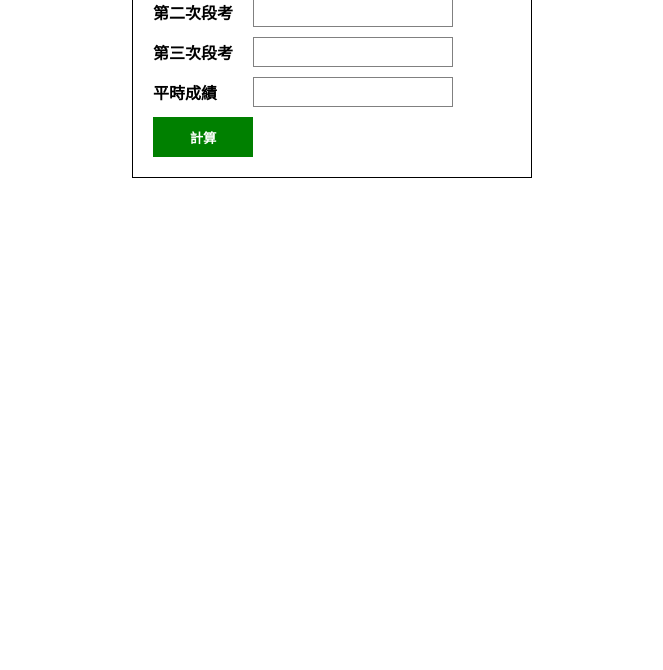
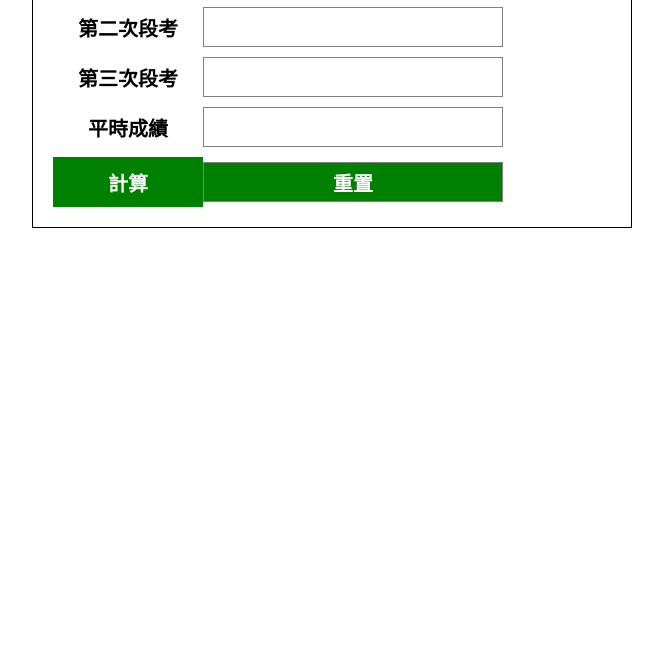
Before and after one commit to Redeyes65987/grade.github.io, a plain HTML site: page index.html in a window 1280 px wide. Shown: the part 130-800 px from the top of the page, without its empty margins (308-971 px from the left). Drawn offline with Linux system fonts and the light colour scheme.

Commit message:
Update index.html

```diff
--- a/index.html
+++ b/index.html
@@ -10,10 +10,11 @@
         }
 
         .container {
-            width: 400px;
+            width: 600px; /* 增加容器的寬度 */
             margin: 20px auto;
             border: 1px solid black;
             padding: 10px;
+            text-align: center; /* 添加文字居中的屬性 */
         }
 
         .input-group {
@@ -23,30 +24,33 @@
         }
 
         .input-group label {
-            width: 100px;
+            width: 150px; /* 增加標籤的寬度 */
             font-weight: bold;
+            font-size: 20px; /* 增加字體的大小 */
         }
 
         .input-group input {
-            width: 200px;
-            height: 30px;
+            width: 300px; /* 增加輸入框的寬度 */
+            height: 40px; /* 增加輸入框的高度 */
             border: 1px solid gray;
             padding: 5px;
+            font-size: 20px; /* 增加字體的大小 */
         }
 
         .button {
-            width: 100px;
-            height: 40px;
+            width: 150px; /* 增加按鈕的寬度 */
+            height: 50px; /* 增加按鈕的高度 */
             background-color: green;
             color: white;
             font-weight: bold;
             border: none;
             cursor: pointer;
+            font-size: 20px; /* 增加字體的大小 */
         }
 
         .result {
             margin: 10px;
-            font-size: 20px;
+            font-size: 25px; /* 增加字體的大小 */
             font-weight: bold;
         }
     </style>
@@ -73,6 +77,7 @@
             </div>
             <div class="input-group">
                 <button type="submit" class="button">計算</button>
+                <input type="reset" class="button" value="重置"> <!-- 添加重置按鈕 -->
             </div>
         </form>
         <div class="result" id="result"></div>
```
